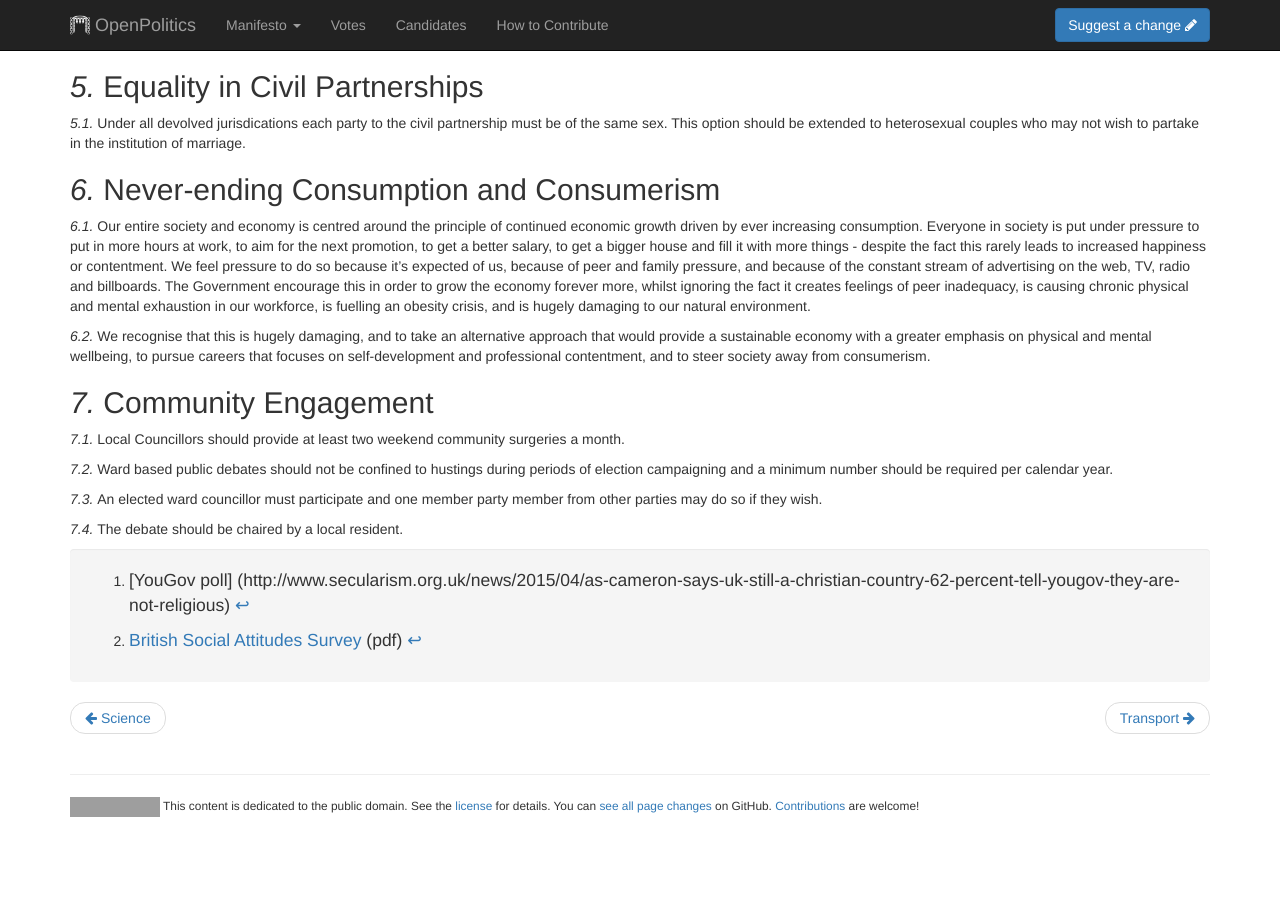
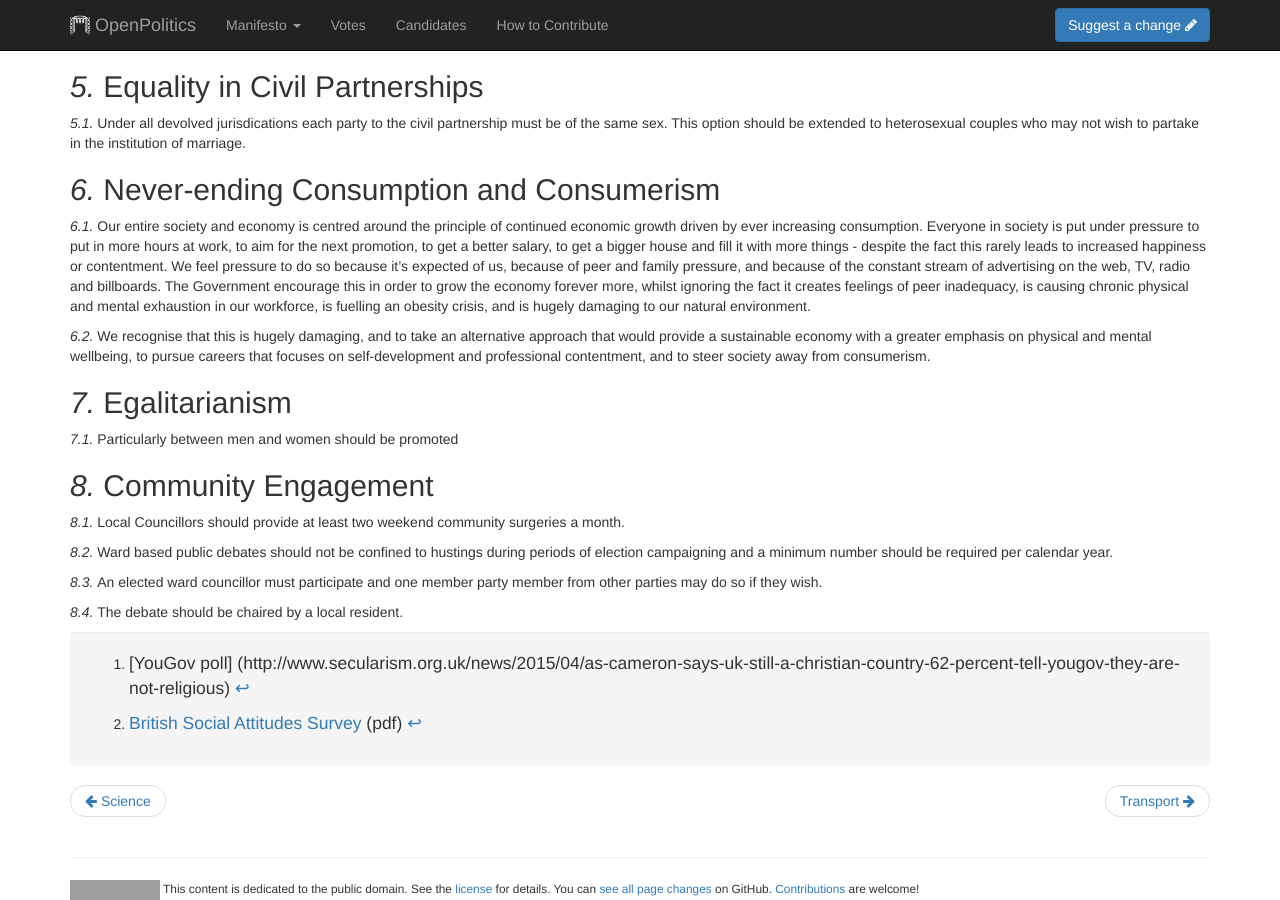
Before and after one commit to openpolitics/manifesto, a Jekyll site: the page built from manifesto/society.md, in a window 1280 px wide and 900 px high, scrolled down 1247 px. Built offline with Jekyll 4.4.1, drawn with Linux system fonts in a browser that asks for light colours; nearby versions of some CDN libraries; before the commit the page ends 2064 px from its top, so only the background shows below that; grey boxes are pictures that could not be loaded.

Commit message:
egalitarianism

```diff
--- a/manifesto/society.md
+++ b/manifesto/society.md
@@ -60,6 +60,9 @@ Our entire society and economy is centred around the principle of continued econ
 
 We recognise that this is hugely damaging, and to take an alternative approach that would provide a sustainable economy with a greater emphasis on physical and mental wellbeing, to pursue careers that focuses on self-development and professional contentment, and to steer society away from consumerism.
 
+## Egalitarianism
+Particularly between men and women should be promoted
+
 
 [^1]: [British Social Attitudes Survey](http://ir2.flife.de/data/natcen-social-research/igb_html/pdf/chapters/BSA28_12Religion.pdf) (pdf)
 
```
